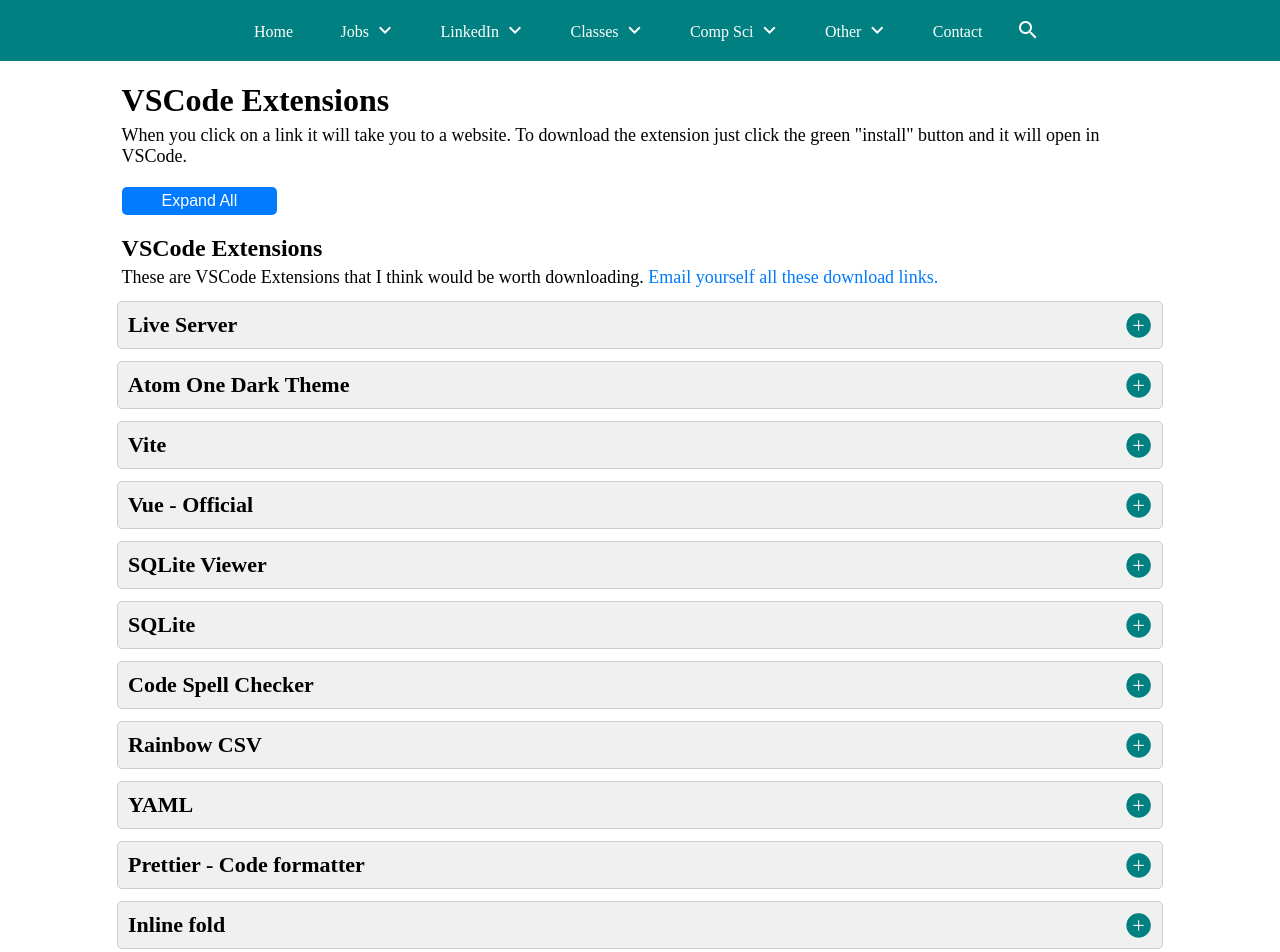
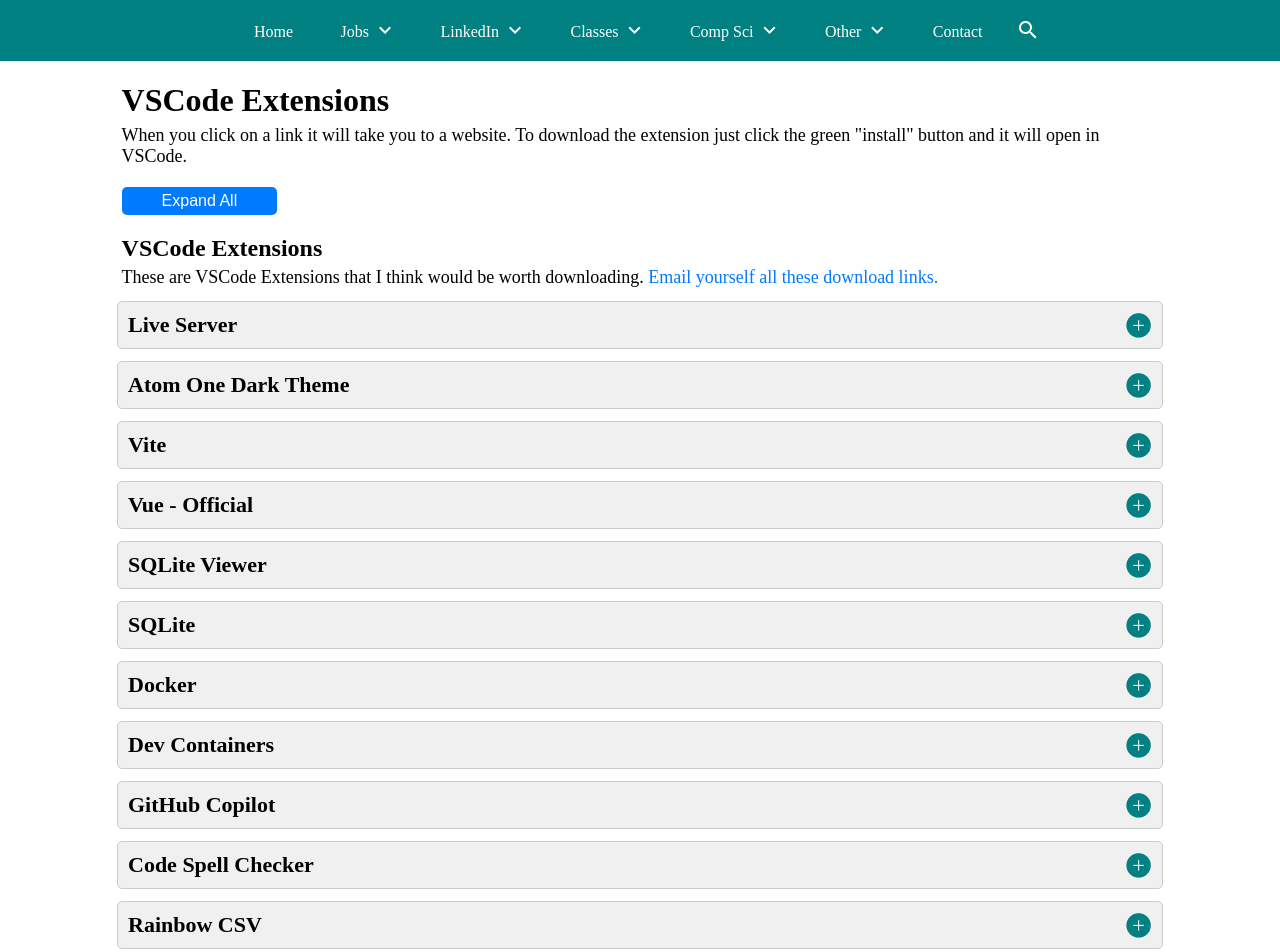
Before and after one commit to MichaelT-178/ForGuy, a Vue app: page /CompSci/VSCodeExtensions in a window 1280 px wide. Shown: the top 952 px of the page. Built offline with nearby package versions, Linux system fonts and the light colour scheme.

Commit message:
Added data

```diff
--- a/src/components/ExtensionEmail.vue
+++ b/src/components/ExtensionEmail.vue
@@ -19,6 +19,15 @@ export const bodyContent = `Hi Elijah,%0A%0A` +
 
 `SQLite%0A` +
 `https://marketplace.visualstudio.com/items?itemName=alexcvzz.vscode-sqlite%0A%0A` +
+
+`Docker%0A` +
+`https://marketplace.visualstudio.com/items?itemName=ms-azuretools.vscode-docker%0A%0A` +
+
+`Dev Containers%0A` +
+`https://marketplace.visualstudio.com/items?itemName=ms-vscode-remote.remote-containers%0A%0A` +
+
+`GitHub Copilot%0A` +
+`https://marketplace.visualstudio.com/items?itemName=GitHub.copilot%0A%0A` +
 
 `Code Spell Checker%0A` +
 `https://marketplace.visualstudio.com/items?itemName=streetsidesoftware.code-spell-checker%0A%0A` +
--- a/src/data/CompSci/VSCodeExtensions.json
+++ b/src/data/CompSci/VSCodeExtensions.json
@@ -44,6 +44,24 @@
             "Author": "alexcvzz",
             "Description": "Allows you to query SQLite databases using SQL.",
             "Link": "https://marketplace.visualstudio.com/items?itemName=alexcvzz.vscode-sqlite"
+        },
+        {
+            "Name": "Docker",
+            "Author": "Microsoft",
+            "Description": "Makes it easy to create, manage, and debug containerized applications.",
+            "Link": "https://marketplace.visualstudio.com/items?itemName=ms-azuretools.vscode-docker"
+        },
+        {
+            "Name": "Dev Containers",
+            "Author": "Microsoft",
+            "Description": "Open any folder or repository inside a Docker container and take advantage of Visual Studio Code's full feature set.",
+            "Link": "https://marketplace.visualstudio.com/items?itemName=ms-vscode-remote.remote-containers"
+        },
+        {
+            "Name": "GitHub Copilot",
+            "Author": "GitHub",
+            "Description": "AI pair programmer tool for code generation. I personally prefer ChatGPT but this could probably be useful.",
+            "Link": "https://marketplace.visualstudio.com/items?itemName=GitHub.copilot"
         },
         {
             "Name": "Code Spell Checker",
```
